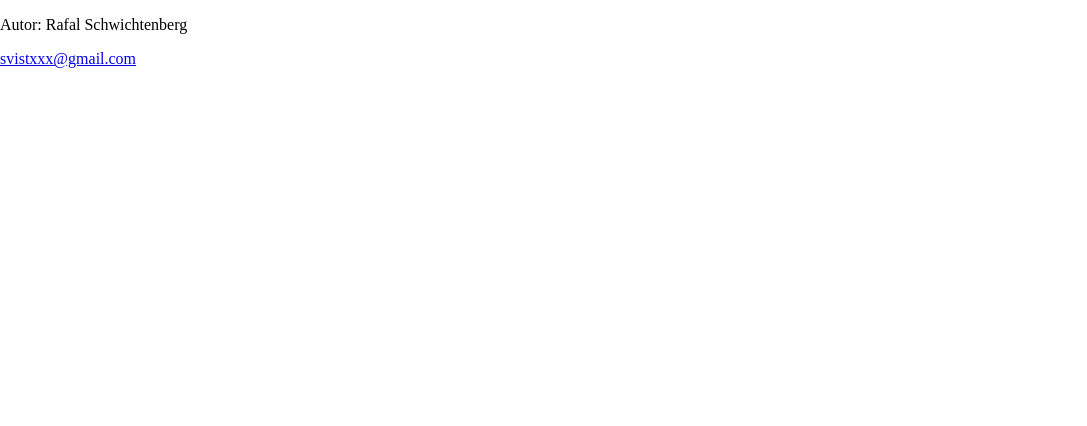
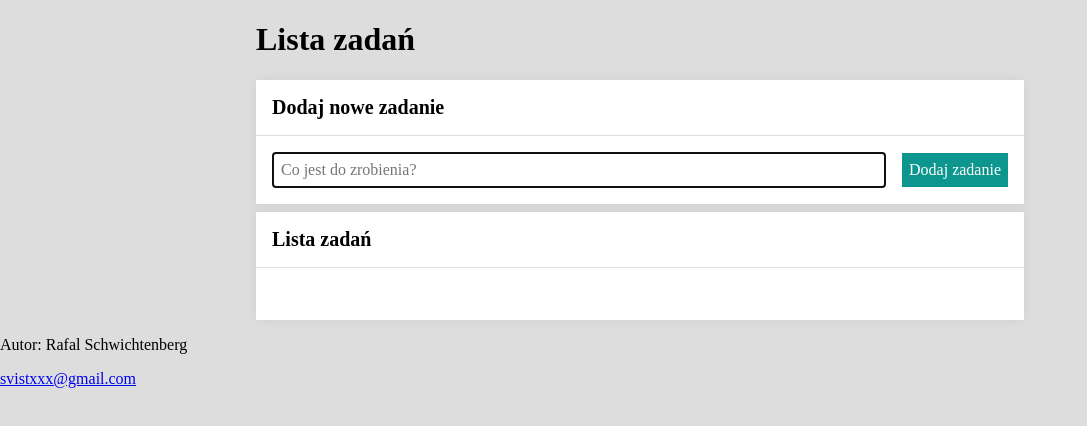
Before and after one commit to Rafal-Schwichtenberg/modul-6, a plain HTML site: page index.html in a window 1280 px wide. Shown: the whole page, without its empty margins (0-1087 px from the left). Drawn offline with nearby package versions, Linux system fonts and the light colour scheme.

Commit message:
fix style

```diff
--- a/css/style.css
+++ b/css/style.css
@@ -0,0 +1,60 @@
+body {
+  word-break: break-word;
+  background-color: #ddd;
+  height: 100vh;
+}
+
+main {
+  margin: 0 auto;
+  max-width: 60%;
+}
+
+h2 {
+  border-bottom: #ddd 1px solid;
+  padding: 16px;
+  font-size: 20px;
+  margin: 0;
+}
+
+.section__form {
+  display: flex;
+  flex-grow: 1;
+  justify-content: space-evenly;
+  align-items: center;
+  padding: 16px;
+}
+
+.section__input {
+  display: flex;
+  flex-grow: 1;
+  margin-right: 16px;
+  border: 1px solid #ddd;
+  line-height: 32px;
+  padding-left: 8px;
+  padding-right: 8px;
+}
+
+.section {
+  background-color: #fff;
+  display: flex;
+  flex-direction: column;
+  box-shadow: 0 0 10px 1px rgba(0, 0, 0, 0.05);
+}
+
+.section__list {
+  background-color: #fff;
+  min-height: 20px;
+}
+
+.section__button {
+  background-color: #0c968d;
+  color: #fff;
+  line-height: 32px;
+  border: 1px solid #0c968d;
+  padding-top: 0;
+  padding-bottom: 0;
+}
+
+.section--bottom {
+  margin-top: 8px;
+}
--- a/index.html
+++ b/index.html
@@ -16,7 +16,19 @@
 </head>
 
 <body class="body">
-
+  <main>
+  <h1>Lista zadań</h1>
+  <section class="section">
+    <h2 class="section__h2">Dodaj nowe zadanie</h2>
+    <form class="section__form">
+    <input class="section__input js-newTask" placeholder="Co jest do zrobienia?" autofocus>
+    <button class="section__button">Dodaj zadanie</button></form>
+  </section>
+    <section class="section section--bottom">
+    <h2 class="section__h2">Lista zadań</h2>
+    <ul class="section__list"></ul>
+  </section>
+</main>
 
   <footer class="footer" id="kontakt">
     <p class="footer__paragraf">Autor: Rafal Schwichtenberg</p>
```
Also changed, not shown: 1 other file.
